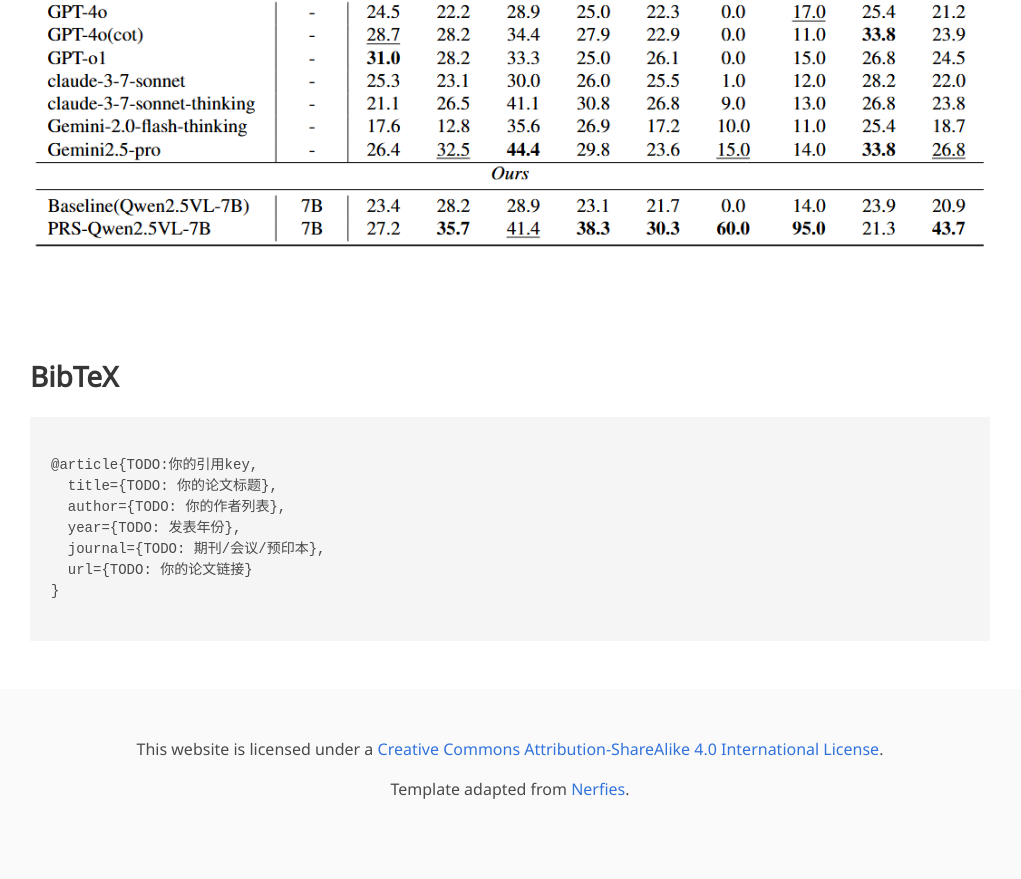
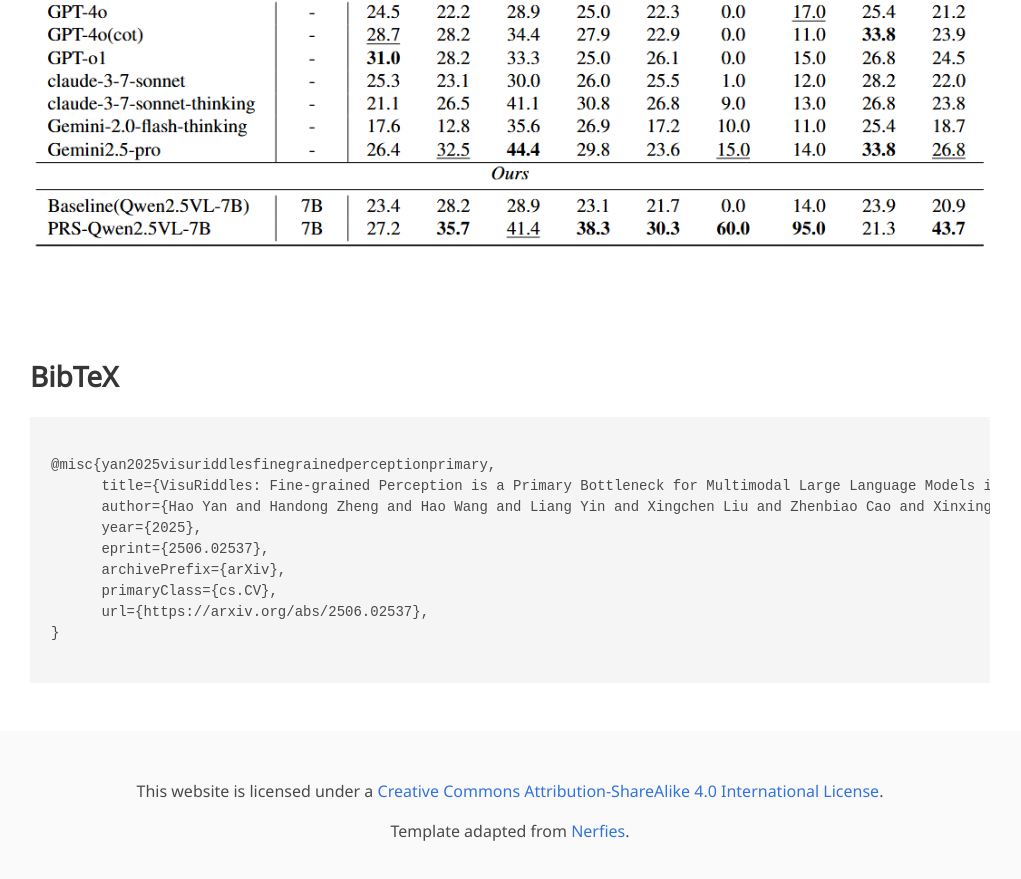
Before and after one commit to zhd36/VisuRiddles, a plain HTML site: page index.html in a window 1280 px wide. Shown: the part 3452-4331 px from the top of the page, without its empty margins (130-1151 px from the left). Drawn offline with nearby package versions, Linux system fonts and the light colour scheme; some packages are replaced by stand-ins of ours; some icons are missing; a web font is replaced by a local one.

Commit message:
Update index.html

```diff
--- a/index.html
+++ b/index.html
@@ -214,12 +214,14 @@ across different rule categories. (b) Visualization of synthesized riddles based
   <div class="container is-max-desktop content">
     <h2 class="title">BibTeX</h2>
     <pre><code>
-@article{TODO:你的引用key,
-  title={TODO: 你的论文标题},
-  author={TODO: 你的作者列表},
-  year={TODO: 发表年份},
-  journal={TODO: 期刊/会议/预印本},
-  url={TODO: 你的论文链接}
+@misc{yan2025visuriddlesfinegrainedperceptionprimary,
+      title={VisuRiddles: Fine-grained Perception is a Primary Bottleneck for Multimodal Large Language Models in Abstract Visual Reasoning},
+      author={Hao Yan and Handong Zheng and Hao Wang and Liang Yin and Xingchen Liu and Zhenbiao Cao and Xinxing Su and Zihao Chen and Jihao Wu and Minghui Liao and Chao Weng and Wei Chen and Yuliang Liu and Xiang Bai},
+      year={2025},
+      eprint={2506.02537},
+      archivePrefix={arXiv},
+      primaryClass={cs.CV},
+      url={https://arxiv.org/abs/2506.02537},
 }
     </code></pre>
   </div>
```
